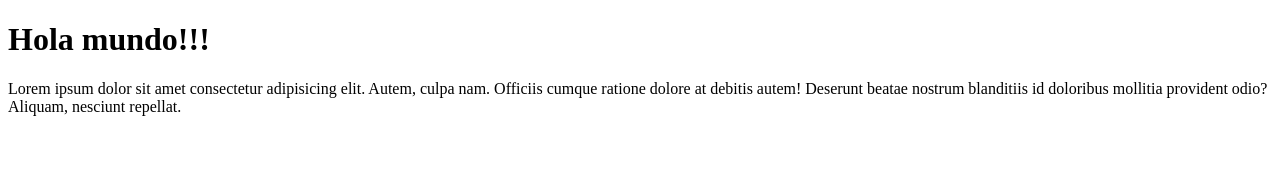
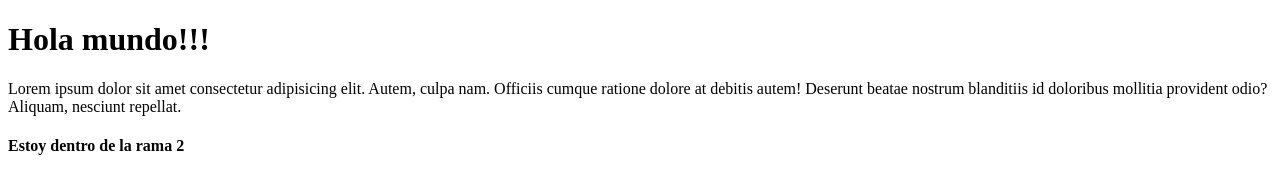
Before and after one commit to regioCodo/git-21-web-c, a plain HTML site: page index.html in a window 1280 px wide. Drawn offline with Linux system fonts and the light colour scheme.

Commit message:
mi primer commit en rama 2

```diff
--- a/index.html
+++ b/index.html
@@ -9,5 +9,7 @@
 <body>
     <h1>Hola mundo!!!</h1>
     <p>Lorem ipsum dolor sit amet consectetur adipisicing elit. Autem, culpa nam. Officiis cumque ratione dolore at debitis autem! Deserunt beatae nostrum blanditiis id doloribus mollitia provident odio? Aliquam, nesciunt repellat.</p>
+    <h4>Estoy dentro de la rama 2</h4>
+
 </body>
 </html>
```
